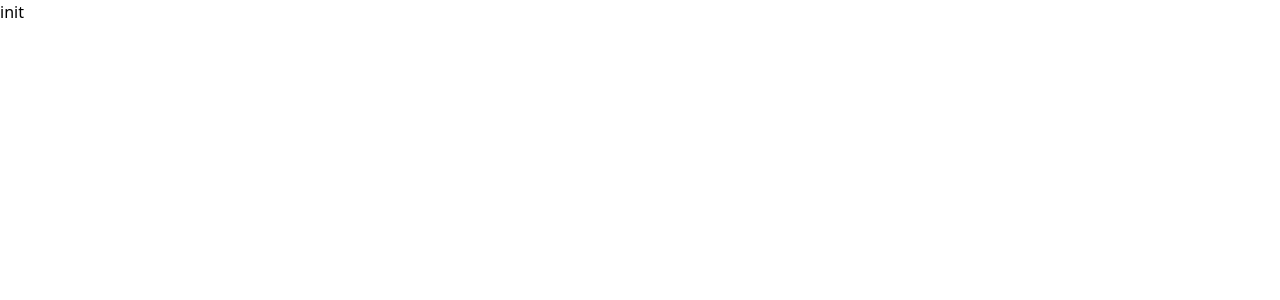
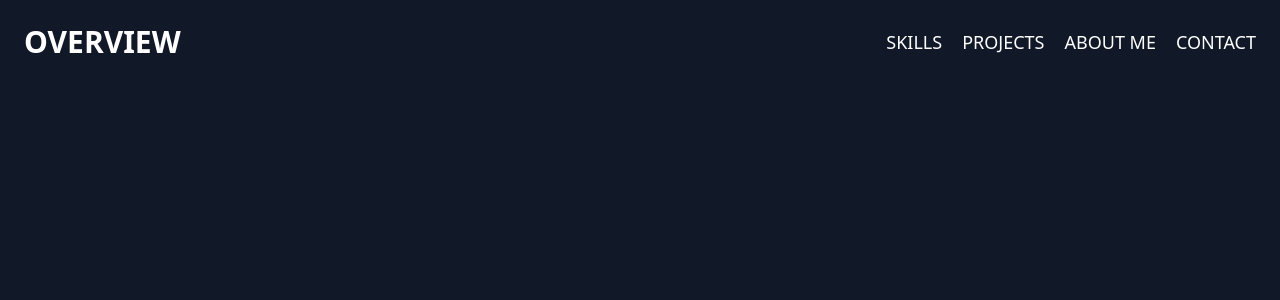
Before and after one commit to TienVannnn/Portfolio, a Vue app: page / in a window 1280 px wide. Before the commit this address had no page. Shown: the top 300 px of the page. Built offline with nearby package versions, Linux system fonts and the light colour scheme.

Commit message:
add Navbar

```diff
--- a/index.html
+++ b/index.html
@@ -1,10 +1,14 @@
-<!DOCTYPE html>
+<!doctype html>
 <html lang="en">
   <head>
-    <meta charset="UTF-8">
-    <link rel="icon" href="/favicon.ico">
-    <meta name="viewport" content="width=device-width, initial-scale=1.0">
-    <title>Vite App</title>
+    <meta charset="UTF-8" />
+    <link
+      rel="shortcut icon"
+      href="./src/assets/images/logo.png"
+      type="image/x-icon"
+    />
+    <meta name="viewport" content="width=device-width, initial-scale=1.0" />
+    <title>Portfolio - Lê Văn Tiến</title>
   </head>
   <body>
     <div id="app"></div>
--- a/src/App.vue
+++ b/src/App.vue
@@ -1,8 +1,11 @@
 <template>
-  <div>
-    <p>init</p>
+  <div class="bg-[#111827] min-h-screen">
+    <Navbar />
   </div>
 </template>
-<script setup></script>
+<script setup>
+import { defineAsyncComponent } from 'vue'
+const Navbar = defineAsyncComponent(() => import('@/components/NavBar.vue'))
+</script>
 
 <style scoped></style>
--- /dev/null
+++ b/src/components/NavBar.vue
@@ -0,0 +1,74 @@
+<template>
+  <header
+    class="flex justify-between items-center p-6 bg-opacity-50 relative z-20"
+  >
+    <a href="#overview" class="text-white text-3xl font-bold uppercase"
+      >OVERVIEW</a
+    >
+    <!-- mobile toggle button -->
+    <div class="md:hidden z-30">
+      <button
+        type="button"
+        class="block focus:outline-none"
+        @click="isMenuOpen = !isMenuOpen"
+      >
+        <span v-if="isMenuOpen" class="text-5xl">
+          <img
+            src="https://img.icons8.com/ios-filled/100/ffffff/delete-sign.png"
+            alt="close"
+            width="50"
+            height="50"
+          />
+        </span>
+        <span v-else class="text-5xl">
+          <img
+            src="https://img.icons8.com/ios-filled/100/ffffff/menu--v6.png"
+            alt="menu"
+            width="50"
+            height="50"
+          />
+        </span>
+      </button>
+    </div>
+    <!-- nav link -->
+    <nav
+      :class="[
+        'fixed inset-0 z-20 flex flex-col items-center justify-center bg-[#111827] md:relative md:bg-transparent md:flex md:justify-between md:flex-row',
+        isMenuOpen ? 'block' : 'hidden',
+      ]"
+    >
+      <ul
+        class="flex flex-col items-center space-y-5 md:flex-row md:space-x-5 md:space-y-0"
+      >
+        <li v-for="(item, index) in menu" :key="index">
+          <a
+            :href="item.href"
+            class="block text-white transition hover:text-primary ease-linear text-2xl md:text-lg uppercase"
+            @click="scrollToSection(item.href)"
+            >{{ item.name }}</a
+          >
+        </li>
+      </ul>
+    </nav>
+  </header>
+</template>
+
+<script setup>
+import { ref } from 'vue'
+
+const menu = ref([
+  { name: 'Skills', href: '#skills' },
+  { name: 'Projects', href: '#projects' },
+  { name: 'About me', href: '#about' },
+  { name: 'Contact', href: '#contact' },
+])
+
+const isMenuOpen = ref(false)
+const scrollToSection = href => {
+  isMenuOpen.value = false
+  const section = document.querySelector(href)
+  if (section) {
+    section.scrollIntoView({ behavior: 'smooth' })
+  }
+}
+</script>
```
Also changed, not shown: src/assets/images/logo.png (added).
